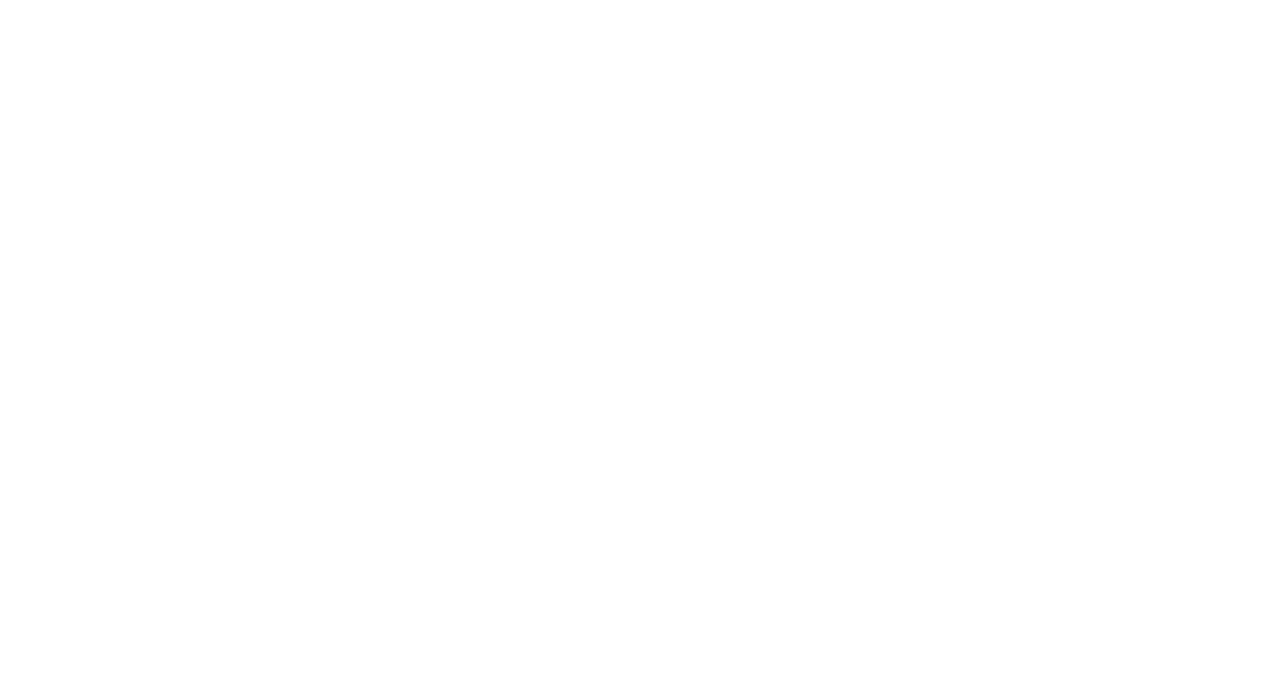
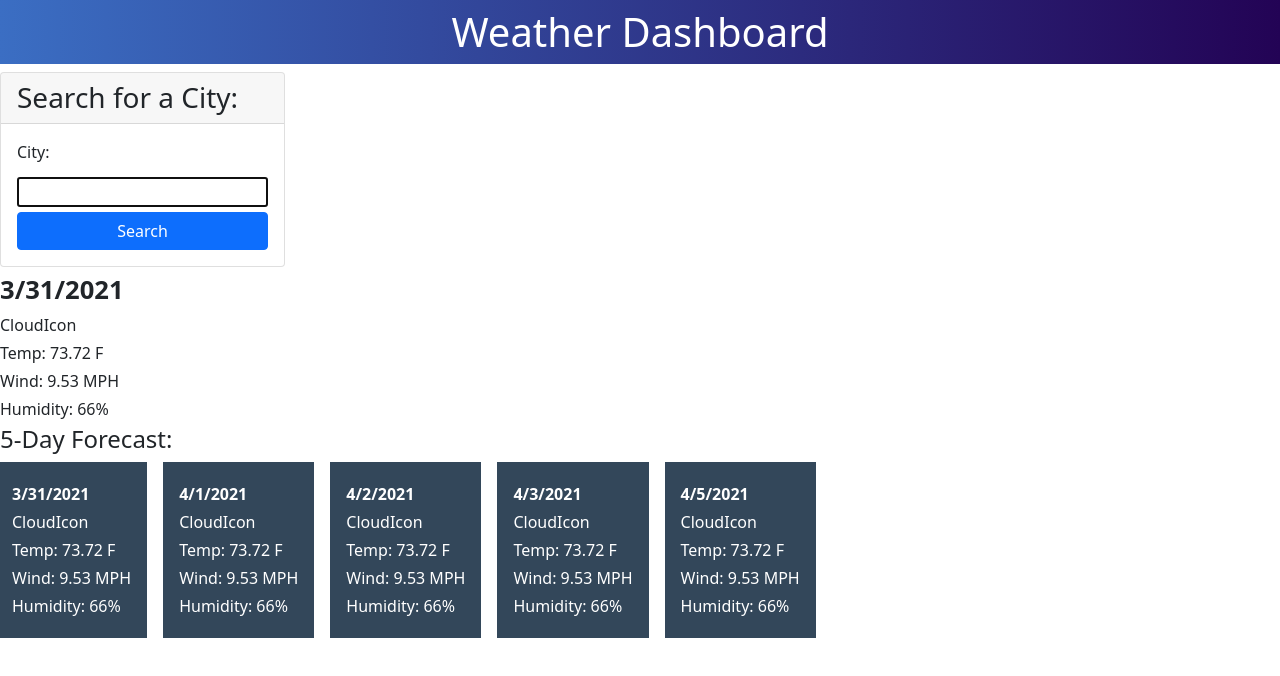
Before and after one commit to cnohilly/weather-dashboard, a plain HTML site: page index.html in a window 1280 px wide. Drawn offline with nearby package versions, Linux system fonts and the light colour scheme.

Commit message:
Rough starting elements for page

```diff
--- a/assets/css/styles.css
+++ b/assets/css/styles.css
@@ -0,0 +1,46 @@
+:root {
+    --page-header-left: #3b6ec3;
+    --page-header-right: #230355;
+    --card-background: #33475a;
+}
+
+#search-form {
+}
+#city-name {
+    margin: 5px 0;
+}
+.city-btn, #city-name {
+    width: 100%;
+}
+
+
+.page-header {
+    width: 100%;
+    background: linear-gradient(to right,var(--page-header-left),var(--page-header-right));
+    color: white;
+}
+
+.primary-card {
+    /* border: 1px solid black; */
+}
+
+.weather-card {
+    color: white;
+    background: var(--card-background) !important;
+    /* border: 1px solid black; */
+    width: fit-content !important;
+}
+
+.primary-card ul, .weather-card ul {
+    list-style: none;
+    padding: 0;
+    margin: 0;
+}
+
+.primary-card ul li, .weather-card ul li {
+    margin: 4px 0px;
+}
+
+.primary-card .fw-bold {
+    font-size: 2vw;
+}
--- a/index.html
+++ b/index.html
@@ -1,15 +1,105 @@
 <!DOCTYPE html>
 <html lang="en">
+
 <head>
     <meta charset="UTF-8">
     <meta http-equiv="X-UA-Compatible" content="IE=edge">
     <meta name="viewport" content="width=device-width, initial-scale=1.0">
     <link rel="stylesheet" href="./assets/css/styles.css">
+    <link rel="stylesheet" href="https://cdn.jsdelivr.net/npm/bootstrap@5.1.3/dist/css/bootstrap.min.css"
+        integrity="sha384-1BmE4kWBq78iYhFldvKuhfTAU6auU8tT94WrHftjDbrCEXSU1oBoqyl2QvZ6jIW3" crossorigin="anonymous">
     <title>Weather Dashboard</title>
 </head>
+
 <body>
+    <!-- Weather Dashboard Header -->
+    <!-- Row to Wrap everything -->
+    <!-- left column with search box and history -->
+    <!-- top section with todays weather -->
+    <!-- 5 day forcast with cards for each day -->
+    <header class="d-flex px-0">
+        <div class="text-center w-100">
+            <h1 class="page-header p-2">Weather Dashboard</h1>
+        </div>
+    </header>
+    <main class="container justify-content-between mx-0 px-0">
+        <div class="col-12 col-md-3">
+            <div class="card">
+                <h3 class="card-header">Search for a City:</h3>
+                <form id="search-form" class="card-body">
+                    <label for="city-name" class="form-label">City:</label>
+                    <input name="city-name" id="city-name" type="text" autofocus="true" class="form-input">
+                    <button type="submit" class="city-btn btn btn-primary">Search</button>
+                </form>
+            </div>
+        </div>
+        <div class="col-12 col-md-9">
+            <div class="row">
+                <div class="primary-card col">
+                    <ul>
+                        <li class="fw-bold">3/31/2021</li>
+                        <li>CloudIcon</li>
+                        <li>Temp: 73.72 F</li>
+                        <li>Wind: 9.53 MPH</li>
+                        <li>Humidity: 66%</li>
+                    </ul>
+                </div>
+            </div>
+            <div class="row">
+                <h4>5-Day Forecast:</h4>
+            </div>
+            <div class="row">
+                <div class="weather-card col-auto p-3 mb-2 mx-2">
+                    <ul>
+                        <li class="fw-bold">3/31/2021</li>
+                        <li>CloudIcon</li>
+                        <li>Temp: 73.72 F</li>
+                        <li>Wind: 9.53 MPH</li>
+                        <li>Humidity: 66%</li>
+                    </ul>
+                </div>
+                <div class="weather-card col-auto p-3 mb-2 mx-2">
+                    <ul>
+                        <li class="fw-bold">4/1/2021</li>
+                        <li>CloudIcon</li>
+                        <li>Temp: 73.72 F</li>
+                        <li>Wind: 9.53 MPH</li>
+                        <li>Humidity: 66%</li>
+                    </ul>
+                </div>
+                <div class="weather-card col-auto p-3 mb-2 mx-2">
+                    <ul>
+                        <li class="fw-bold">4/2/2021</li>
+                        <li>CloudIcon</li>
+                        <li>Temp: 73.72 F</li>
+                        <li>Wind: 9.53 MPH</li>
+                        <li>Humidity: 66%</li>
+                    </ul>
+                </div>
+                <div class="weather-card col-auto p-3 mb-2 mx-2">
+                    <ul>
+                        <li class="fw-bold">4/3/2021</li>
+                        <li>CloudIcon</li>
+                        <li>Temp: 73.72 F</li>
+                        <li>Wind: 9.53 MPH</li>
+                        <li>Humidity: 66%</li>
+                    </ul>
+                </div>
+                <div class="weather-card col-auto p-3 mb-2 mx-2">
+                    <ul>
+                        <li class="fw-bold">4/5/2021</li>
+                        <li>CloudIcon</li>
+                        <li>Temp: 73.72 F</li>
+                        <li>Wind: 9.53 MPH</li>
+                        <li>Humidity: 66%</li>
+                    </ul>
+                </div>
+            </div>
+        </div>
+    </main>
 
 
     <script src="./assets/js/script.js"></script>
 </body>
+
 </html>
```
